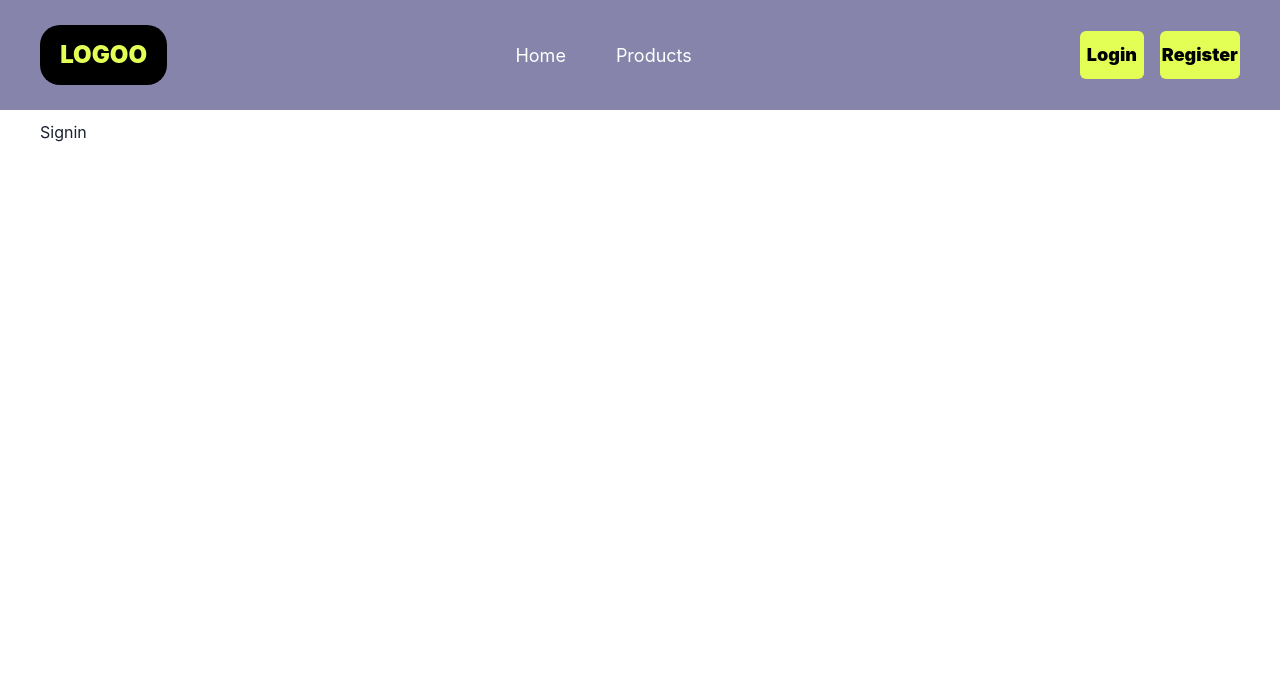
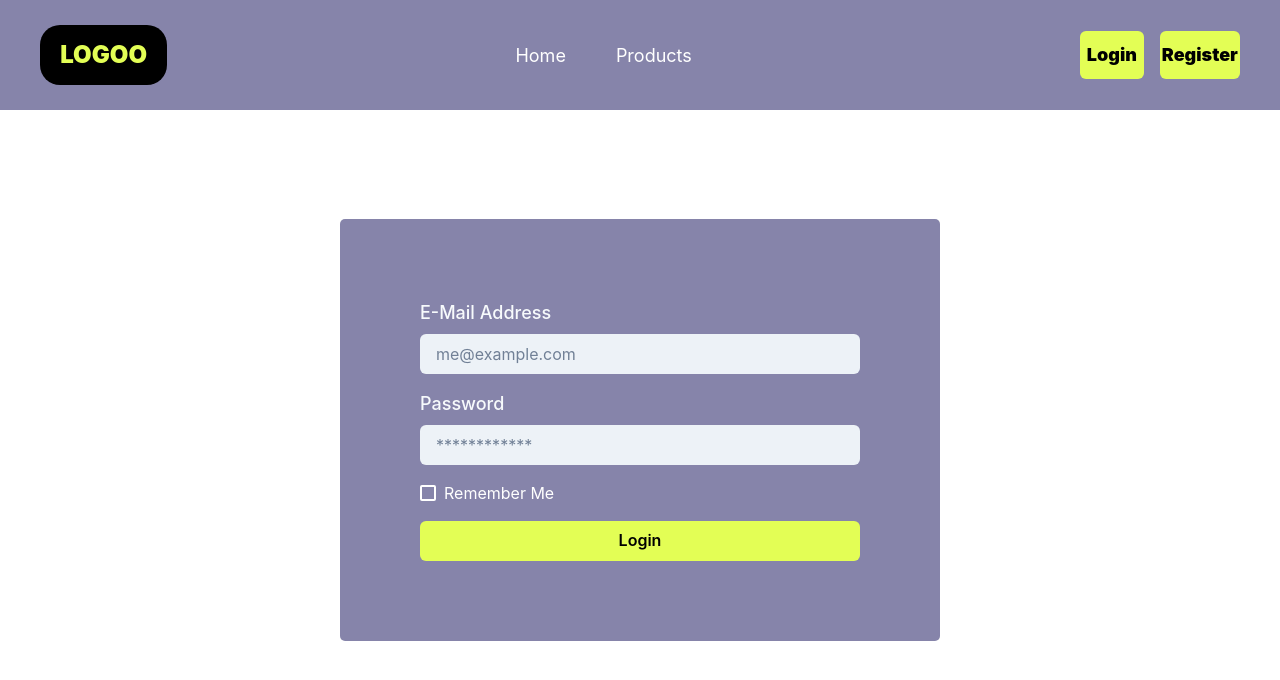
Before and after one commit to elifmarali/E-CommerceApp, a React (Vite) app in the folder client/: page /signin in a window 1280 px wide. Shown: the top 680 px of the page. Built offline with nearby package versions, Linux system fonts and the light colour scheme.

Commit message:
Dev - Login sayfasına form eklendi.

```diff
--- a/client/package.json
+++ b/client/package.json
@@ -17,6 +17,7 @@
     "@tanstack/react-query-devtools": "^4.36.1",
     "axios": "^1.7.7",
     "dateformat": "^5.0.3",
+    "formik": "^2.4.6",
     "framer-motion": "^11.11.8",
     "react": "^18.2.0",
     "react-dom": "^18.2.0",
--- a/client/src/Pages/Auth/Signin/index.jsx
+++ b/client/src/Pages/Auth/Signin/index.jsx
@@ -1,11 +1,122 @@
 import React from "react";
 import Navbar from "../../../components/Navbar";
 import styles from "./style.module.css";
+import {
+  Button,
+  Checkbox,
+  Flex,
+  FormControl,
+  FormLabel,
+  Grid,
+  Input,
+} from "@chakra-ui/react";
+import { Field, Form, Formik, useFormik } from "formik";
 function Signin() {
+  const initialValues = {
+    email: "",
+    password: "",
+    rememberMe: false,
+  };
+
+  const onSubmit = (values, props) => {
+    console.log("values : ", values);
+    console.log("props : ", props);
+  };
+
   return (
     <div>
       <Navbar />
-      <div className={styles.signin}> Signin</div>
+      <Grid sm={12} md={6} height="80vh">
+        <Flex
+          gap={4}
+          p="10"
+          maxWidth="100vw"
+          alignItems="center"
+          justifyContent="center"
+        >
+          <Formik initialValues={initialValues} onSubmit={onSubmit}>
+            {({
+              errors,
+              handleBlur,
+              handleChange,
+              handleReset,
+              handleSubmit,
+              submitForm,
+              values,
+              touched,
+              status,
+              isSubmitting,
+            }) => {
+              return (
+                <Form backgroundColor="black">
+                  <Flex
+                    display="flex"
+                    flexDirection="column"
+                    gap={4}
+                    p="20"
+                    width={{
+                      base: "200px",
+                      sm: "310px",
+                      md: "500px",
+                      lg: "600px",
+                    }}
+                    borderRadius={5}
+                    backgroundColor="#8684aa"
+                  >
+                    <FormControl>
+                      <FormLabel color="gray.50" fontSize="18">
+                        E-Mail Address
+                      </FormLabel>
+                      <Field
+                        as={Input}
+                        name="email"
+                        type="email"
+                        placeholder="me@example.com"
+                        variant="subtle"
+                        backgroundColor="gray.100"
+                      />
+                    </FormControl>
+                    <FormControl>
+                      <FormLabel color="gray.50" fontSize="18">
+                        Password
+                      </FormLabel>
+                      <Field
+                        as={Input}
+                        name="password"
+                        type="password"
+                        placeholder="************"
+                        variant="password"
+                        align="center"
+                        justify="center"
+                        backgroundColor="gray.100"
+                      />
+                    </FormControl>
+                    <FormControl>
+                      <Checkbox variant="solid" color="white" fontSize="18">
+                        Remember Me
+                      </Checkbox>
+                    </FormControl>
+                    <Button
+                      type="submit"
+                      backgroundColor="#e3fe55"
+                      width="full"
+                      color="black"
+                      transition="300ms all"
+                      _hover={{
+                        backgroundColor: "black",
+                        color: "#e3fe55",
+                        fontSize: "18px",
+                      }}
+                    >
+                      Login
+                    </Button>
+                  </Flex>
+                </Form>
+              );
+            }}
+          </Formik>
+        </Flex>
+      </Grid>
     </div>
   );
 }
```
Also changed, not shown: 1 other file (tests, documents, lock files or other folders).
